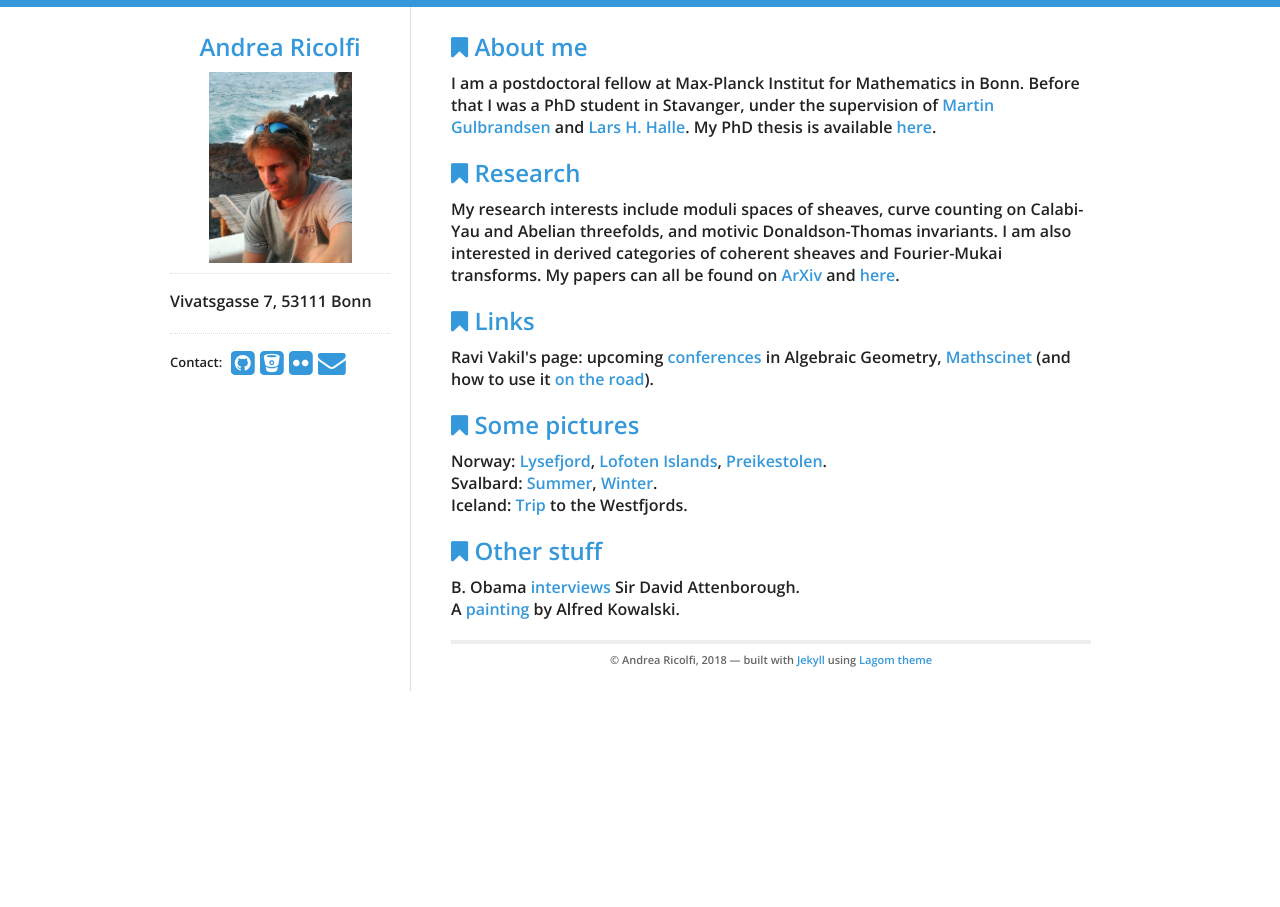
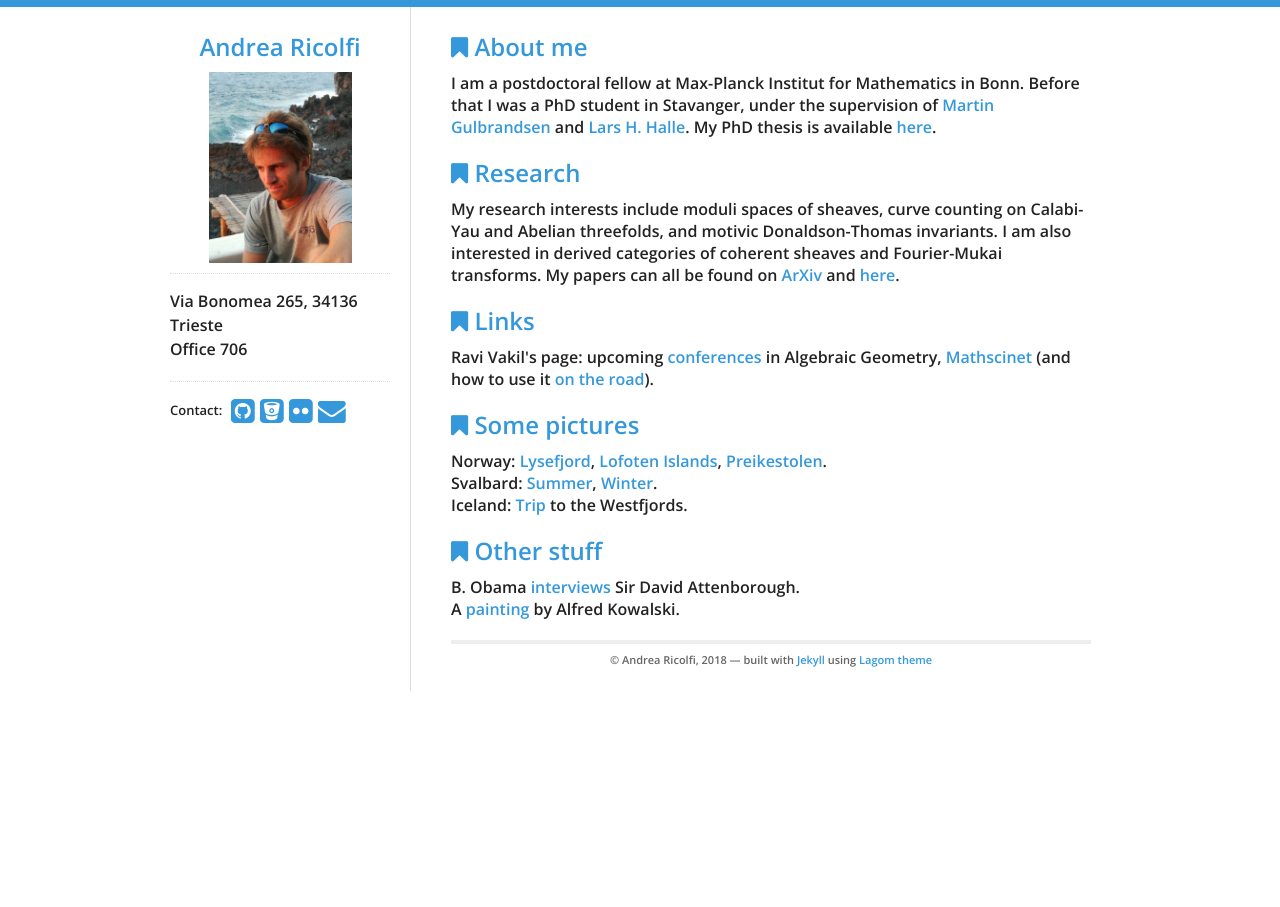
Before and after one commit to atricolfi/atricolfi.github.io, a Jekyll site: the page built from index.html, in a window 1280 px wide. Built offline with Jekyll 4.4.1, drawn with Linux system fonts in a browser that asks for light colours.

Commit message:
Update sidebar.html
update address

```diff
--- a/_includes/sidebar.html
+++ b/_includes/sidebar.html
@@ -8,7 +8,9 @@
     {% endif %}
   </a>
   <div id="bio">
-    Vivatsgasse 7, 53111 Bonn
+    Via Bonomea 265, 34136 Trieste
+    <br>
+    Office 706
     <p>
     </p>
   </div>
```
